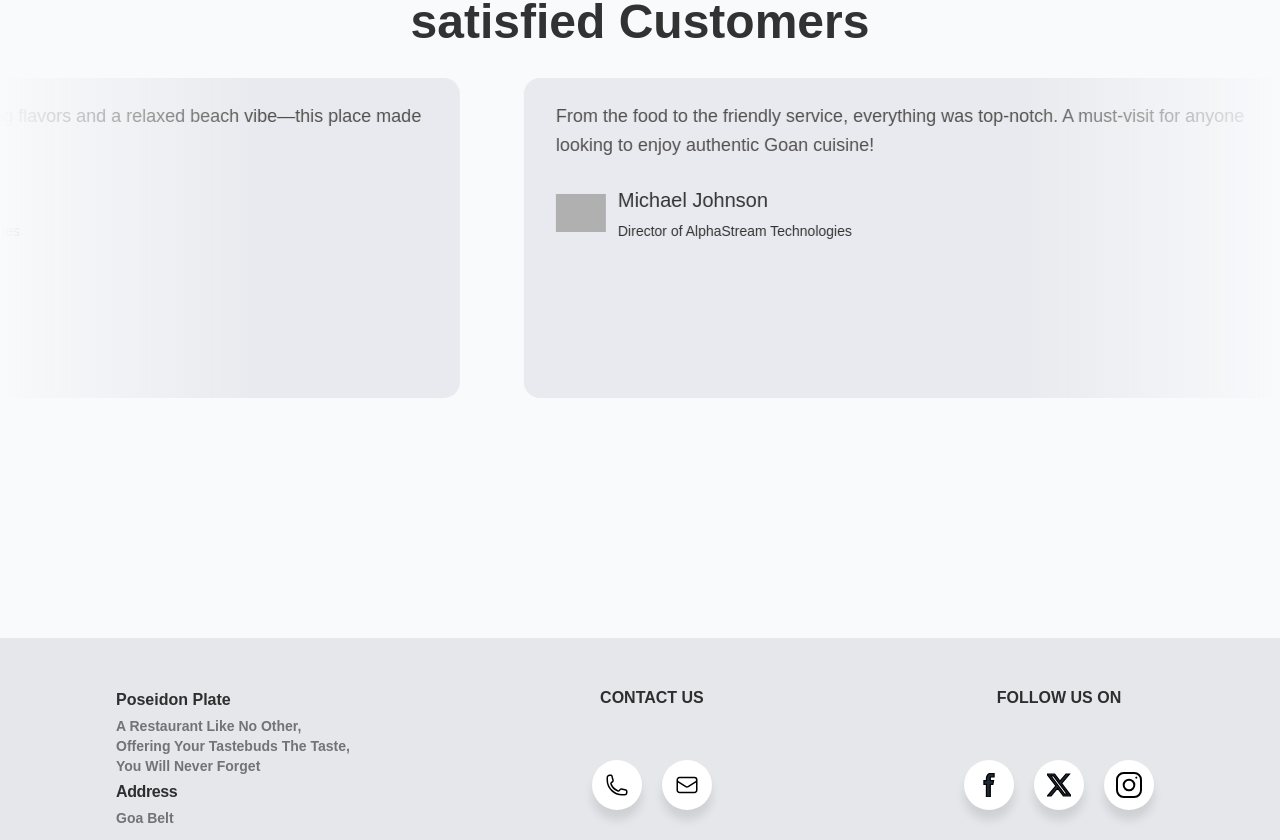
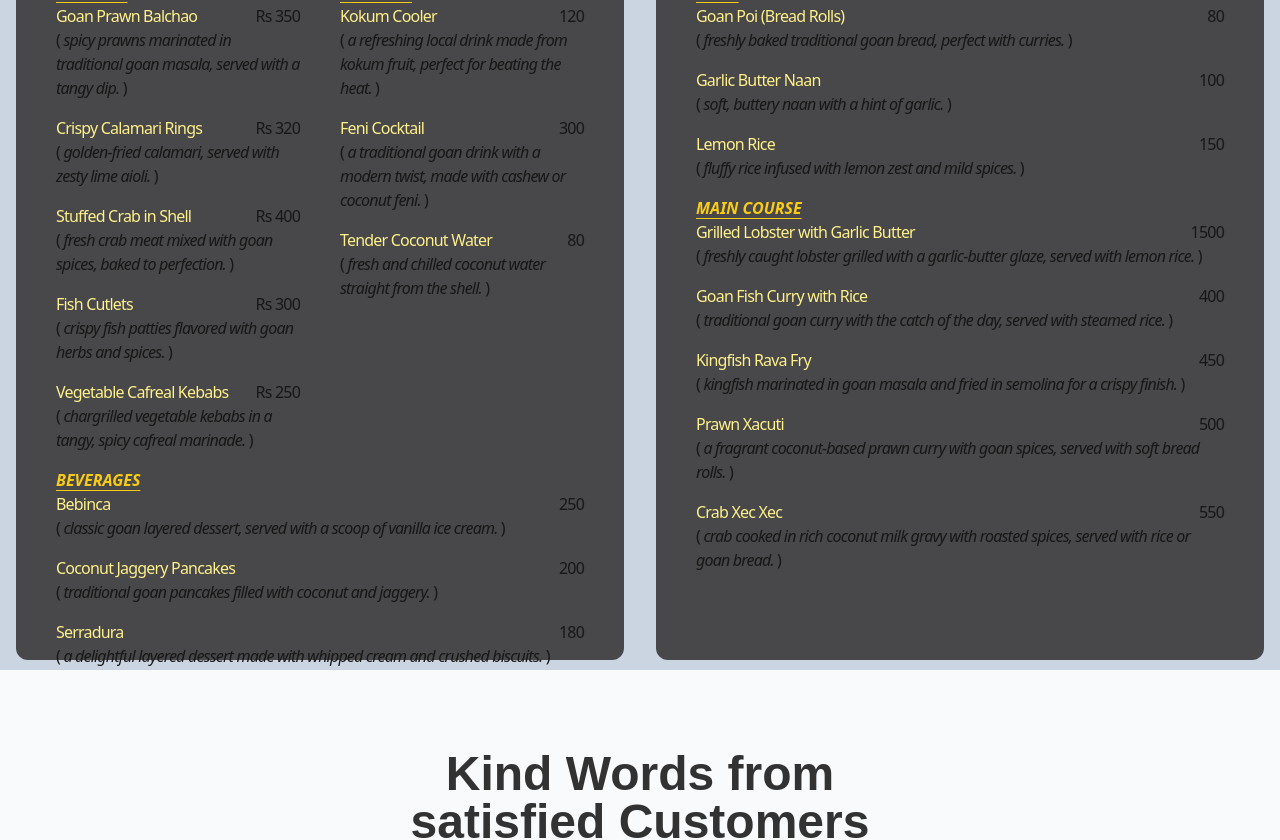
Before and after one commit to aditya0john/poseidonplate, a Next.js app: page / in a window 1280 px wide. Shown: the part 1730-2570 px from the top of the page. Built offline with nearby package versions, Linux system fonts and the light colour scheme; grey boxes are pictures that could not be loaded.

Commit message:
commit before booking system

```diff
--- a/app/page.tsx
+++ b/app/page.tsx
@@ -5,6 +5,7 @@ import MaxWidthWrapper from "@/components/MaxWidthWrapper";
 import About from "@/components/About";
 import { FloatingNav } from "@/components/ui/FloatingNavbar";
 import { navItems } from "@/data";
+import Menu from "@/components/Menu";
 
 export default function Home() {
   return (
@@ -13,6 +14,7 @@ export default function Home() {
         <FloatingNav navItems={navItems} />
         <Hero />
         <About />
+        <Menu />
         <Clients />
         <Footer />
       </MaxWidthWrapper>
--- a/components/About.tsx
+++ b/components/About.tsx
@@ -24,15 +24,15 @@ const About = () => {
         <hr className="lg:hidden md:hidden sm:block border-2 border-white" />
         <div className="flex flex-col gap-20 items-center justify-center">
           <span className="flex flex-col items-center">
-            <p className="text-yellow-500/[0.9] text-3xl">10</p>
+            <p className="text-yellow-300/[0.9] text-3xl">10</p>
             <p className="text-2xl">Years of cullinary expertise</p>
           </span>
           <span className="flex flex-col items-center">
-            <p className="text-yellow-500/[0.9] text-3xl">20</p>
+            <p className="text-yellow-300/[0.9] text-3xl">20</p>
             <p className="text-2xl">skilled cullinary artists</p>
           </span>
           <span className="flex flex-col items-center">
-            <p className="text-yellow-500/[0.9] text-3xl">3000</p>
+            <p className="text-yellow-300/[0.9] text-3xl">3000</p>
             <p className="text-2xl">satisfied dinners</p>
           </span>
         </div>
--- a/components/Footer.tsx
+++ b/components/Footer.tsx
@@ -1,8 +1,10 @@
 "use client";
+import { error } from "console";
 import React, { useState } from "react";
 
 const Footer = () => {
   const [numberCopied, setNumberCopied] = useState(false);
+  const [mailCopied, setMailCopied] = useState(false);
 
   const copyPhoneNumber = () => {
     let num = "123-456-7890";
@@ -18,6 +20,21 @@ const Footer = () => {
       })
       .catch((error) => {
         alert("Failed to copy phone number: " + error.message);
+        console.error(error);
+      });
+  };
+
+  const copyMail = () => {
+    let mail = "pundiryash227@gmail.com";
+
+    navigator.clipboard
+      .writeText(mail)
+      .then(() => {
+        alert("mail copied");
+        setMailCopied(true);
+      })
+      .catch((error) => {
+        alert("Failed to copy mail: " + error.message);
         console.error(error);
       });
   };
@@ -71,9 +88,9 @@ const Footer = () => {
               </span>
             </li>
           </button>
-          <button>
+          <button onClick={copyMail}>
             <li className="icon email">
-              <span className="tooltip">E-mail</span>
+              <span className="tooltip">Email</span>
               <span>
                 <svg
                   xmlns="http://www.w3.org/2000/svg"
@@ -122,25 +139,7 @@ const Footer = () => {
               <i className="fab fa-facebook-f"></i>
             </span>
           </li>
-          <li className="icon twitter">
-            <span className="tooltip">Twitter</span>
-            <span>
-              <svg
-                className="w-6 h-6 text-gray-800 dark:text-white"
-                aria-hidden="true"
-                xmlns="http://www.w3.org/2000/svg"
-                fill="none"
-                viewBox="0 0 20 20"
-                stroke="black"
-              >
-                <path
-                  fill="currentColor"
-                  d="M12.186 8.672 18.743.947h-2.927l-5.005 5.9-4.44-5.9H0l7.434 9.876-6.986 8.23h2.927l5.434-6.4 4.82 6.4H20L12.186 8.672Zm-2.267 2.671L8.544 9.515 3.2 2.42h2.2l4.312 5.719 1.375 1.828 5.731 7.613h-2.2l-4.699-6.237Z"
-                />
-              </svg>
-              <i className="fab fa-twitter"></i>
-            </span>
-          </li>
+
           <li className="icon instagram">
             <span className="tooltip">Instagram</span>
             <span>
--- /dev/null
+++ b/components/Menu.tsx
@@ -0,0 +1,140 @@
+import { beverages, desserts, MainCourse, sides, Starters } from "@/data";
+import React from "react";
+
+const Menu = () => {
+  return (
+    <div className="font-sans bg-slate-300 h-screen flex flex-col items-center justify-center">
+      <p className="text-black/[0.8] text-6xl font-bold">MENU</p>
+      <div className=" grid grid-cols-1 sm:grid-cols-2 items-center justify-center">
+        <div className="bg-stone-800/[0.8] rounded-xl h-[90vh] my-4 mx-4 p-10">
+          <span className="grid grid-cols-2 gap-10">
+            <ul className="text-md font-semibold">
+              <i className="uppercase text-yellow-400 underline underline-offset-4">
+                starters
+              </i>
+              {Starters.map((starters, i) => (
+                <ul className="flex flex-col">
+                  <span className="flex justify-between">
+                    <li className="text-md font-thin tracking-tighter text-yellow-200">
+                      {starters.name}
+                    </li>
+                    <li className="text-md font-thin tracking-tighter">
+                      Rs {starters.price}
+                    </li>
+                  </span>
+                  <li className="text-md font-thin tracking-tighter lowercase mb-4">
+                    {"( "}
+                    <span>
+                      <i>{starters.title}</i>
+                    </span>
+                    {" )"}
+                  </li>
+                </ul>
+              ))}
+            </ul>
+            <ul className="text-md font-semibold">
+              <i className="uppercase text-yellow-400 underline underline-offset-4">
+                desserts
+              </i>
+              {desserts.map((starters, i) => (
+                <ul className="flex flex-col">
+                  <span className="flex justify-between">
+                    <li className="text-md font-thin tracking-tighter text-yellow-200">
+                      {starters.name}
+                    </li>
+                    <li className="text-md font-thin tracking-tighter">
+                      {starters.price}
+                    </li>
+                  </span>
+                  <li className="text-md font-thin tracking-tighter lowercase mb-4">
+                    {"( "}
+                    <span>
+                      <i>{starters.title}</i>
+                    </span>
+                    {" )"}
+                  </li>
+                </ul>
+              ))}
+            </ul>
+          </span>
+          <ul className="text-md font-semibold">
+            <i className="uppercase text-yellow-400 underline underline-offset-4">
+              beverages
+            </i>
+            {beverages.map((starters, i) => (
+              <ul className="flex flex-col">
+                <span className="flex justify-between">
+                  <li className="text-md font-thin tracking-tighter text-yellow-200">
+                    {starters.name}
+                  </li>
+                  <li className="text-md font-thin tracking-tighter">
+                    {starters.price}
+                  </li>
+                </span>
+                <li className="text-md font-thin tracking-tighter lowercase mb-4">
+                  {"( "}
+                  <span>
+                    <i>{starters.title}</i>
+                  </span>
+                  {" )"}
+                </li>
+              </ul>
+            ))}
+          </ul>
+        </div>
+        <div className="bg-stone-800/[0.8] rounded-xl h-[90vh] my-4 mx-4 p-10">
+          <ul className="text-md font-semibold">
+            <i className="uppercase text-yellow-400 underline underline-offset-4">
+              sides
+            </i>
+            {sides.map((starters, i) => (
+              <ul className="flex flex-col">
+                <span className="flex justify-between">
+                  <li className="text-md font-thin tracking-tighter text-yellow-200">
+                    {starters.name}
+                  </li>
+                  <li className="text-md font-thin tracking-tighter">
+                    {starters.price}
+                  </li>
+                </span>
+                <li className="text-md font-thin tracking-tighter lowercase mb-4">
+                  {"( "}
+                  <span>
+                    <i>{starters.title}</i>
+                  </span>
+                  {" )"}
+                </li>
+              </ul>
+            ))}
+          </ul>
+          <ul className="text-md font-semibold">
+            <i className="uppercase text-yellow-400 underline underline-offset-4">
+              Main course
+            </i>
+            {MainCourse.map((starters, i) => (
+              <ul className="flex flex-col">
+                <span className="flex justify-between">
+                  <li className="text-md font-thin tracking-tighter text-yellow-200">
+                    {starters.name}
+                  </li>
+                  <li className="text-md font-thin tracking-tighter">
+                    {starters.price}
+                  </li>
+                </span>
+                <li className="text-md font-thin tracking-tighter lowercase mb-4">
+                  {"( "}
+                  <span>
+                    <i>{starters.title}</i>
+                  </span>
+                  {" )"}
+                </li>
+              </ul>
+            ))}
+          </ul>
+        </div>
+      </div>
+    </div>
+  );
+};
+
+export default Menu;
--- a/components/ui/FloatingNavbar.tsx
+++ b/components/ui/FloatingNavbar.tsx
@@ -56,7 +56,7 @@ export const FloatingNav = ({
           duration: 0.2,
         }}
         className={cn(
-          "flex max-w-fit  fixed top-10 inset-x-0 mx-auto border border-transparent dark:border-white/[0.2] rounded-full bg-gray-400 shadow-[0px_2px_3px_-1px_rgba(0,0,0,0.1),0px_1px_0px_0px_rgba(25,28,33,0.02),0px_0px_0px_1px_rgba(25,28,33,0.08)] z-[5000] px-4 py-2  items-center justify-center space-x-4",
+          "flex max-w-fit  fixed top-10 inset-x-0 mx-auto border border-transparent dark:border-white/[0.2] rounded-full bg-slate-600 backdrop-blur-sm bg-opacity-80 shadow-[0px_2px_3px_-1px_rgba(0,0,0,0.1),0px_1px_0px_0px_rgba(25,28,33,0.02),0px_0px_0px_1px_rgba(25,28,33,0.08)] z-[5000] px-4 py-2  items-center justify-center space-x-4",
           className
         )}
       >
@@ -65,7 +65,7 @@ export const FloatingNav = ({
             key={`link=${idx}`}
             href={navItem.link}
             className={cn(
-              "relative dark:text-neutral-50 items-center flex space-x-1 text-neutral-600 hover:text-black"
+              "relative items-center flex space-x-1 text-gray-300 hover:text-white"
             )}
           >
             <span className="block sm:hidden">{navItem.icon}</span>
--- a/components/ui/InfiniteMovingCards.tsx
+++ b/components/ui/InfiniteMovingCards.tsx
@@ -96,16 +96,16 @@ export const InfiniteMovingCards = ({
                 aria-hidden="true"
                 className="user-select-none -z-1 pointer-events-none absolute -left-0.5 -top-0.5 h-[calc(100%_+_4px)] w-[calc(100%_+_4px)]"
               ></div>
-              <span className="relative z-20 text-lg leading-[1.6] text-stone-800 font-normal">
+              <div className="relative z-20 text-lg leading-[1.6] text-stone-800 font-normal min-h-40">
                 {item.quote}
-              </span>
+              </div>
               <div className="relative z-20 mt-6 flex items-center">
                 <div className="me-3">
                   <Image
-                    src="/profile.svg"
+                    src="/poseidon plate logo.png"
                     alt="image"
-                    height={50}
-                    width={50}
+                    height={100}
+                    width={100}
                   />
                 </div>
                 <span className="flex flex-col gap-1">
--- a/data/index.ts
+++ b/data/index.ts
@@ -64,3 +64,120 @@ export const testimonials = [
     title: "Director of AlphaStream Technologies",
   },
 ];
+
+export const Starters = [
+  {
+    name: "Goan Prawn Balchao",
+    price: "350",
+    title:
+      "Spicy prawns marinated in traditional Goan masala, served with a tangy dip.",
+  },
+  {
+    name: "Crispy Calamari Rings",
+    price: "320",
+    title: "Golden-fried calamari, served with zesty lime aioli.",
+  },
+  {
+    name: "Stuffed Crab in Shell",
+    price: "400",
+    title: "Fresh crab meat mixed with Goan spices, baked to perfection.",
+  },
+  {
+    name: "Fish Cutlets",
+    price: "300",
+    title: "Crispy fish patties flavored with Goan herbs and spices.",
+  },
+  {
+    name: "Vegetable Cafreal Kebabs",
+    price: "250",
+    title: "Chargrilled vegetable kebabs in a tangy, spicy cafreal marinade.",
+  },
+];
+
+export const MainCourse = [
+  {
+    name: "Grilled Lobster with Garlic Butter",
+    price: "1500",
+    title:
+      "Freshly caught lobster grilled with a garlic-butter glaze, served with lemon rice.",
+  },
+  {
+    name: "Goan Fish Curry with Rice",
+    price: "400",
+    title:
+      "Traditional Goan curry with the catch of the day, served with steamed rice.",
+  },
+  {
+    name: "Kingfish Rava Fry",
+    price: "450",
+    title:
+      "Kingfish marinated in Goan masala and fried in semolina for a crispy finish.",
+  },
+  {
+    name: "Prawn Xacuti",
+    price: "500",
+    title:
+      "A fragrant coconut-based prawn curry with Goan spices, served with soft bread rolls.",
+  },
+  {
+    name: "Crab Xec Xec",
+    price: "550",
+    title:
+      "Crab cooked in rich coconut milk gravy with roasted spices, served with rice or Goan bread.",
+  },
+];
+export const sides = [
+  {
+    name: "Goan Poi (Bread Rolls)",
+    price: "80",
+    title: "Freshly baked traditional Goan bread, perfect with curries.",
+  },
+  {
+    name: "Garlic Butter Naan",
+    price: "100",
+    title: "Soft, buttery naan with a hint of garlic.",
+  },
+  {
+    name: "Lemon Rice",
+    price: "150",
+    title: "Fluffy rice infused with lemon zest and mild spices.",
+  },
+];
+export const beverages = [
+  {
+    name: "Bebinca",
+    price: "250",
+    title:
+      "Classic Goan layered dessert, served with a scoop of vanilla ice cream.",
+  },
+  {
+    name: "Coconut Jaggery Pancakes",
+    price: "200",
+    title: "Traditional Goan pancakes filled with coconut and jaggery.",
+  },
+  {
+    name: "Serradura",
+    price: "180",
+    title:
+      "A delightful layered dessert made with whipped cream and crushed biscuits.",
+  },
+];
+export const desserts = [
+  {
+    name: "Kokum Cooler",
+    price: "120",
+    title:
+      "A refreshing local drink made from kokum fruit, perfect for beating the heat.",
+  },
+  {
+    name: "Feni Cocktail",
+    price: "300",
+    title:
+      "A traditional Goan drink with a modern twist, made with cashew or coconut feni.",
+  },
+  {
+    name: "Tender Coconut Water",
+    price: "80",
+    title: "Fresh and chilled coconut water straight from the shell.",
+  },
+];
```
Also changed, not shown: app/globals.css (+4 -4 lines).
